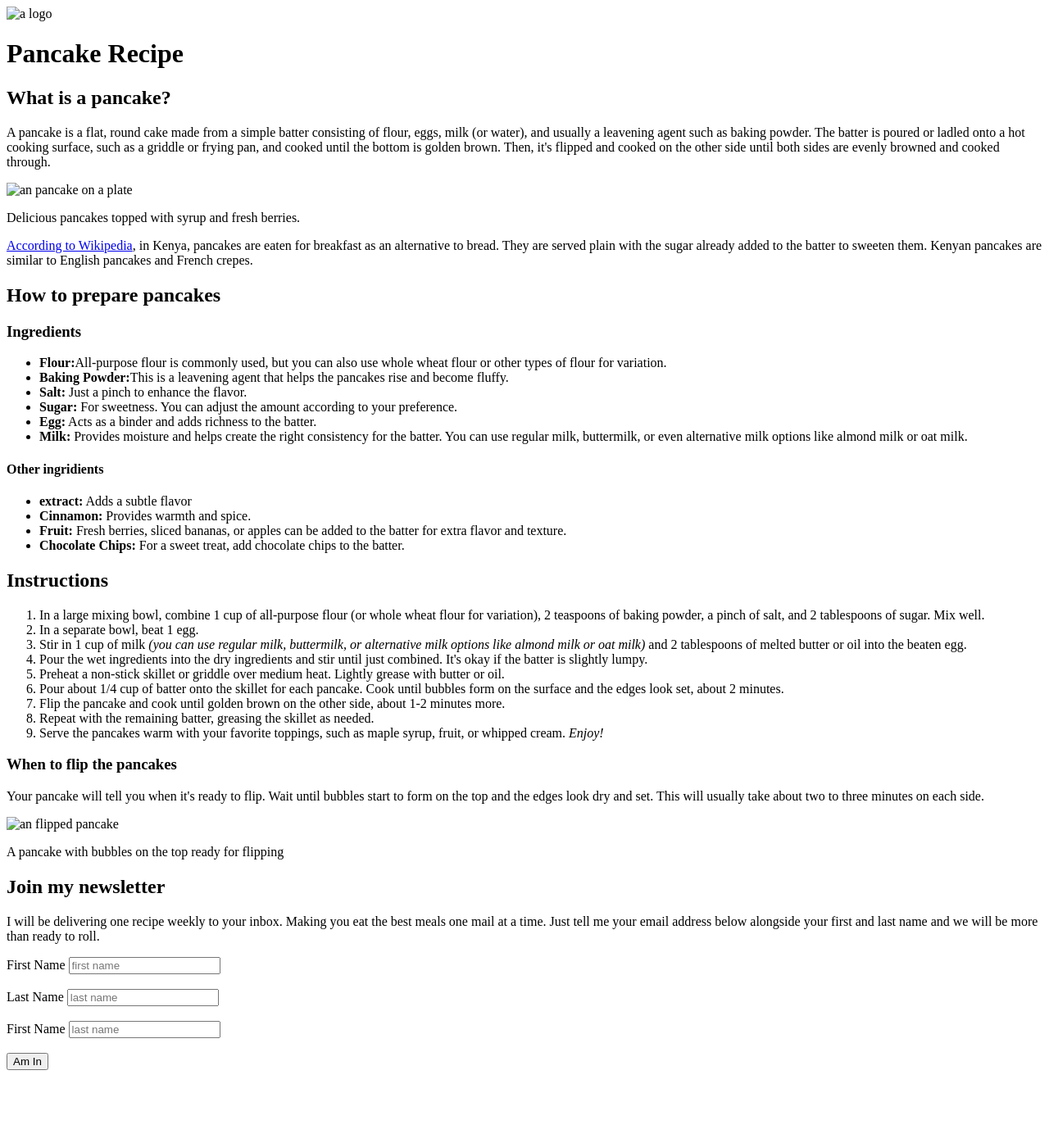
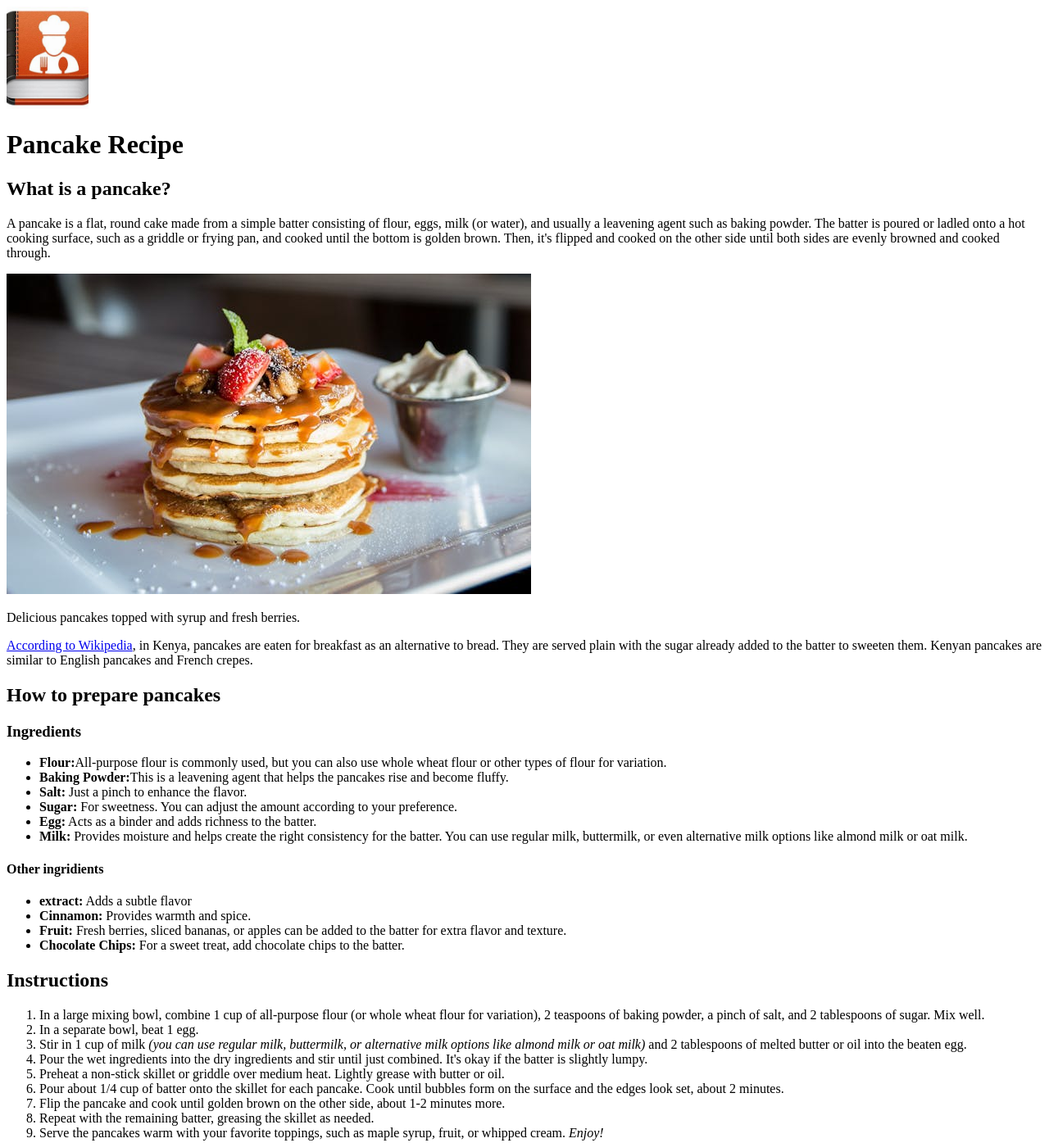
Before and after one commit to KATAMII/html-learning, a plain HTML site: page index.html in a window 1280 px wide. Shown: the top 1395 px of the page at 82% size. Before the commit the page ends 1314 px from the top, so only its background shows below. Drawn offline with Linux system fonts and the light colour scheme.

Commit message:
adding pancake recipe files to the repository

```diff
--- a/index.html
+++ b/index.html
@@ -4,15 +4,15 @@
     <meta charset="UTF-8">
     <meta name="viewport" content="width=device-width, initial-scale=1.0">
     <title>Pancake Recipe</title>
-    <link rel="icon" href="Assets/pancakes_recipe/assets/">
+    <link rel="icon" href="Assets/logo.jpeg">
 </head>
 <body>
-    <img src="Assets/pancakes_recipe/assets/logo.jpeg" alt="a logo"width=100px>
+    <img src="Assets/logo.jpeg" alt="a logo"width=100px>
     <h1>Pancake Recipe</h1>
     <h2>What is a pancake?</h2>
     <p>A pancake is a flat, round cake made from a simple batter consisting of flour, eggs, milk (or water), and usually a leavening agent such as baking powder. The batter is poured or ladled onto a hot cooking surface, such as a griddle or frying pan, and cooked until the bottom is golden brown. Then, it's flipped and cooked on the other side until both sides are evenly browned and cooked through.</p>
 
-    <img src="Assets/pancakes_recipe/assets/pancakes-on-a-plate.jpg" alt="an pancake on a plate">
+    <img src="Assets/pancakes-on-a-plate.jpg" alt="an pancake on a plate">
 
     <p>Delicious pancakes topped with syrup and fresh berries.</p>
 
@@ -53,7 +53,7 @@
     <h3>When to flip the pancakes</h3>
     <p>Your pancake will tell you when it's ready to flip. Wait until bubbles start to form on the top and the edges look dry and set. This will usually take about two to three minutes on each side.</p>
 
-    <img src="Assets/pancakes_recipe/assets/pancake-flip-1.jpeg" alt="an flipped pancake" width=600px height="700px">
+    <img src="Assets/pancake-flip-1.jpeg" alt="an flipped pancake" width=600px height="700px">
     <p>A pancake with bubbles on the top ready for flipping</p>
 
     <div>
```
Also changed, not shown: Assets/logo.jpeg (added), Assets/pancake-flip-1.jpeg (added), Assets/pancakes-on-a-plate.jpg (added).
